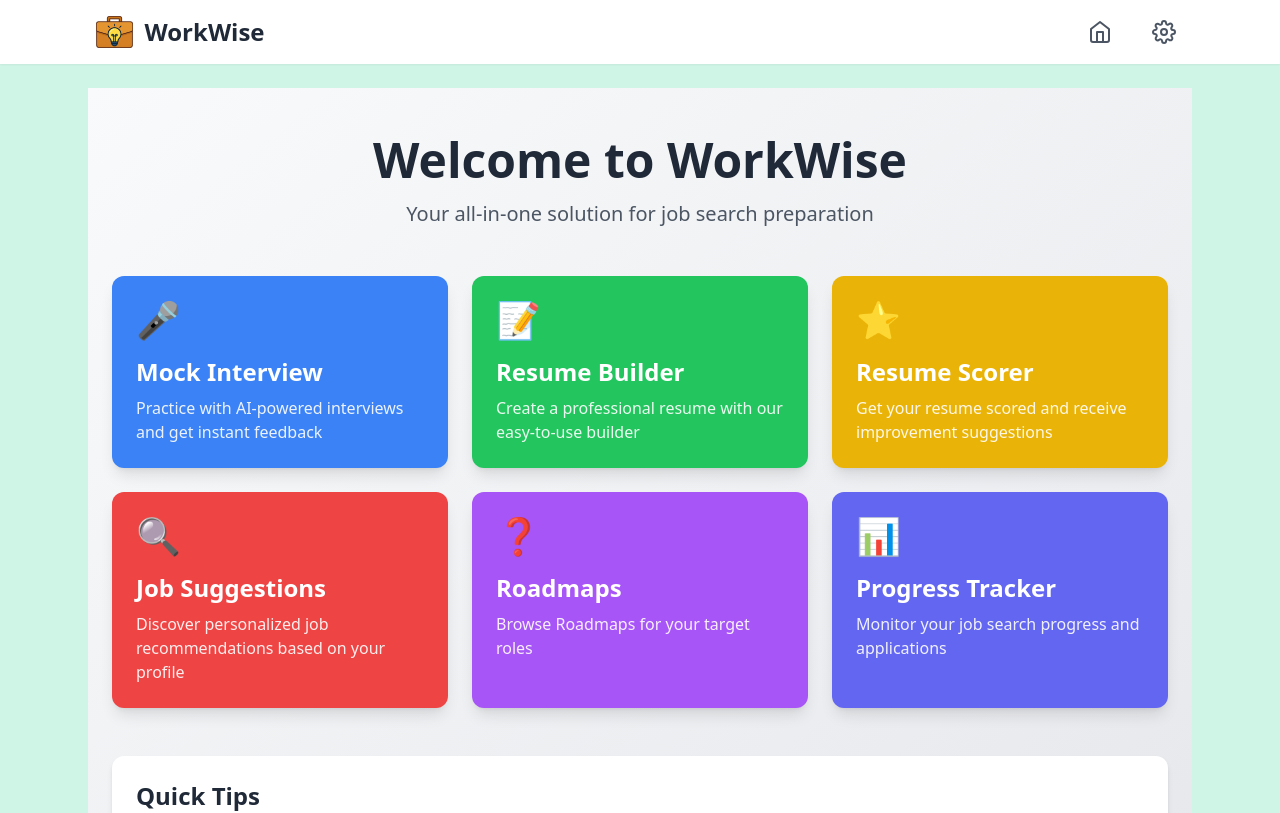
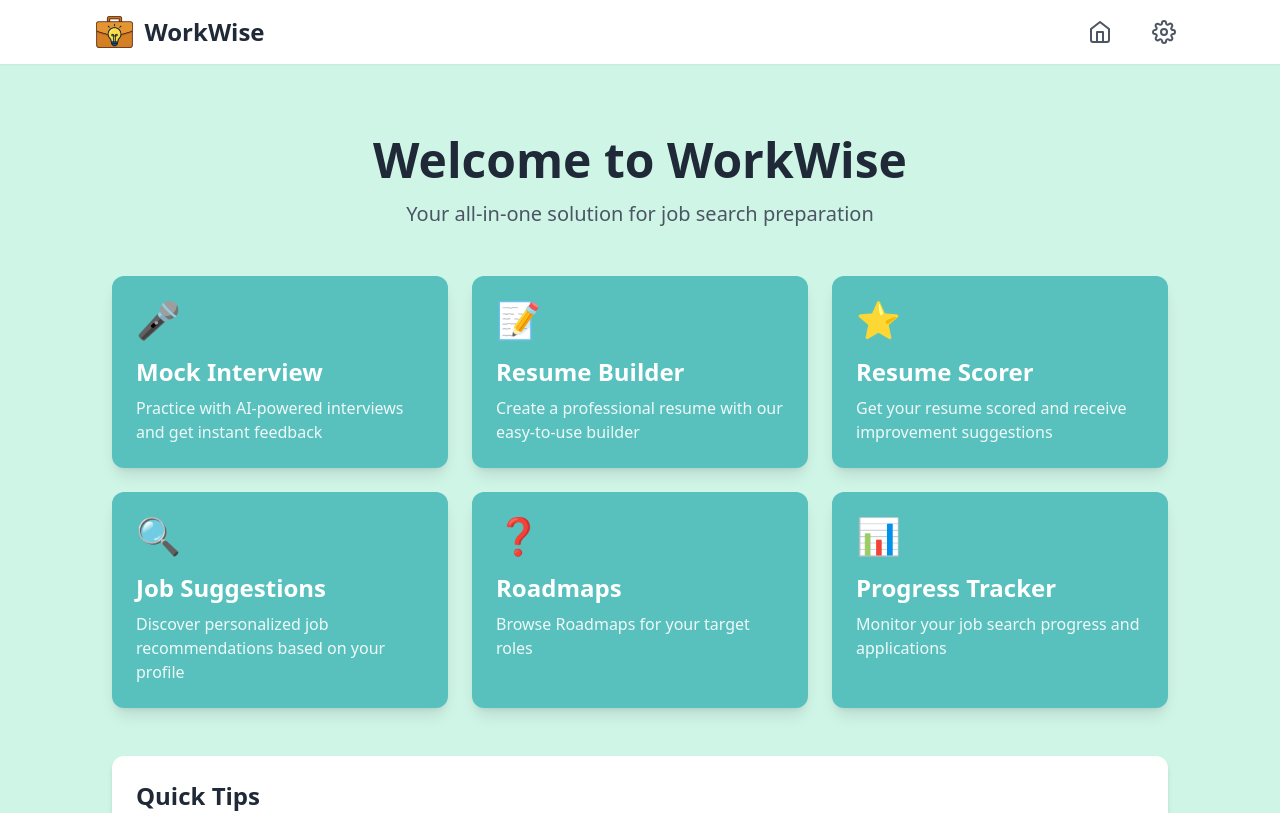
Before and after one commit to shan-771/work-wise-render, a React (Create React App) app in the folder frontend/: page /dashboard in a window 1280 px wide. Shown: the top 813 px of the page. Built offline with nearby package versions, Linux system fonts and the light colour scheme; no server answers.

Commit message:
Update Dashboard.js

```diff
--- a/frontend/src/components/Dashboard.js
+++ b/frontend/src/components/Dashboard.js
@@ -10,49 +10,48 @@ const Dashboard = () => {
     description: "Practice with AI-powered interviews and get instant feedback",
     icon: "🎤",
     path: "/mock-interview",
-      color: "bg-blue-500 hover:bg-blue-600"
+    color: "bg-[#59c1bd] hover:bg-[#0d4c92]"
   },
   {
     title: "Resume Builder",
     description: "Create a professional resume with our easy-to-use builder",
     icon: "📝",
     path: "/resume-builder",
-      color: "bg-green-500 hover:bg-green-600"
+    color: "bg-[#59c1bd] hover:bg-[#0d4c92]"
   },
   {
     title: "Resume Scorer",
     description: "Get your resume scored and receive improvement suggestions",
     icon: "⭐",
     path: "/resume-scorer",
-      color: "bg-yellow-500 hover:bg-yellow-600"
+    color: "bg-[#59c1bd] hover:bg-[#0d4c92]"
   },
   {
     title: "Job Suggestions",
     description: "Discover personalized job recommendations based on your profile",
     icon: "🔍",
     path: "/job-suggestions",
-      color: "bg-red-500 hover:bg-red-600"
+    color: "bg-[#59c1bd] hover:bg-[#0d4c92]"
   },
   {
     title: "Roadmaps",
     description: "Browse Roadmaps for your target roles",
     icon: "❓",
     path: "/Roadmap",
-      color: "bg-purple-500 hover:bg-purple-600"
+    color: "bg-[#59c1bd] hover:bg-[#0d4c92]"
   },
   {
     title: "Progress Tracker",
     description: "Monitor your job search progress and applications",
     icon: "📊",
     path: "/progress-tracker",
-      color: "bg-indigo-500 hover:bg-indigo-600"
+    color: "bg-[#59c1bd] hover:bg-[#0d4c92]"
   }
 ];
 
+
   return (
-    <div className="min-h-screen bg-gradient-to-br from-gray-50 to-gray-200">
-
-
+      <div className="min-h-screen bg-[#cff5e7]">
       {/* Main Content */}
       <main className="max-w-6xl mx-auto p-6">
         {/* Welcome Header */}
```
Lines whose indentation alone changed are shown as unchanged.
